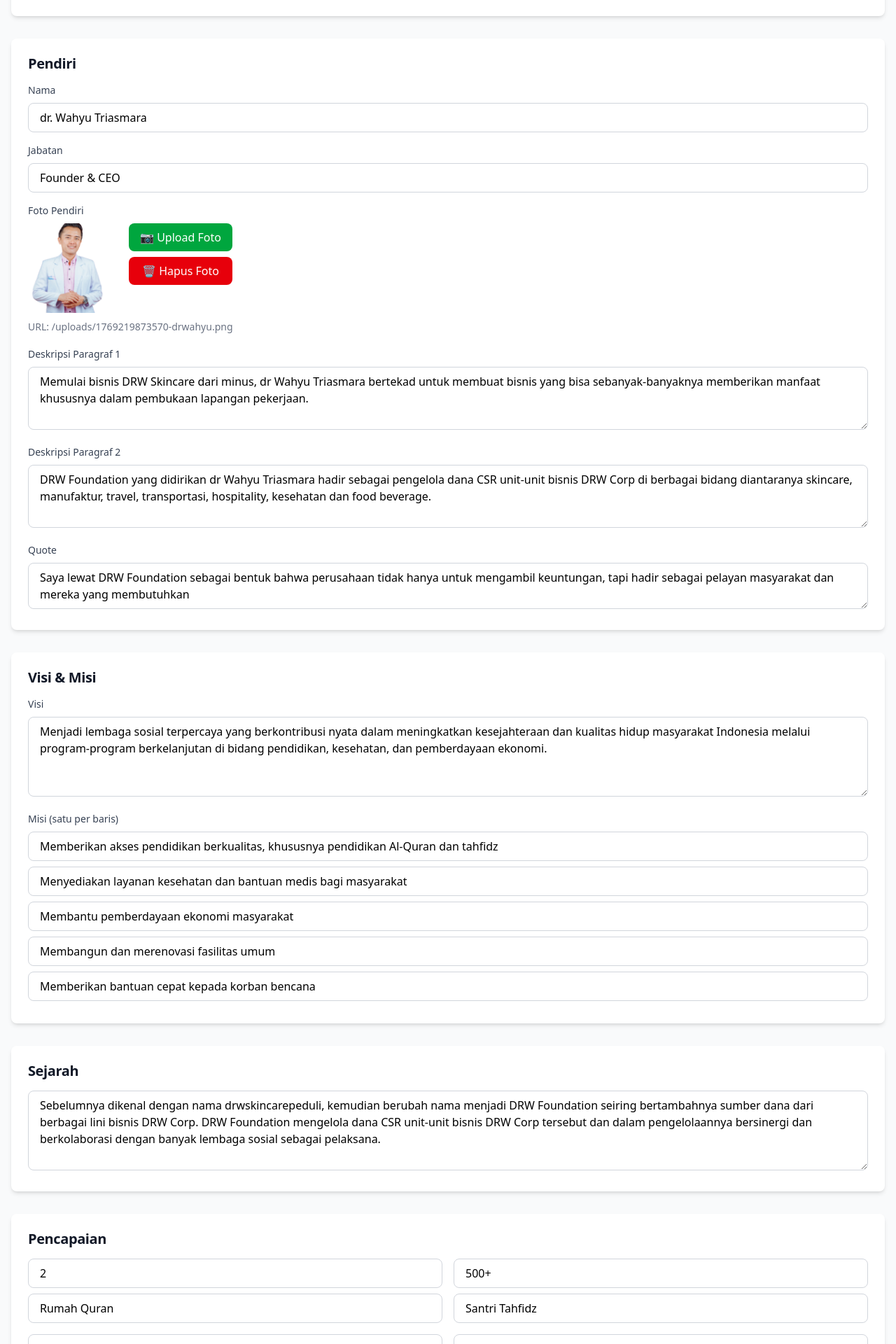
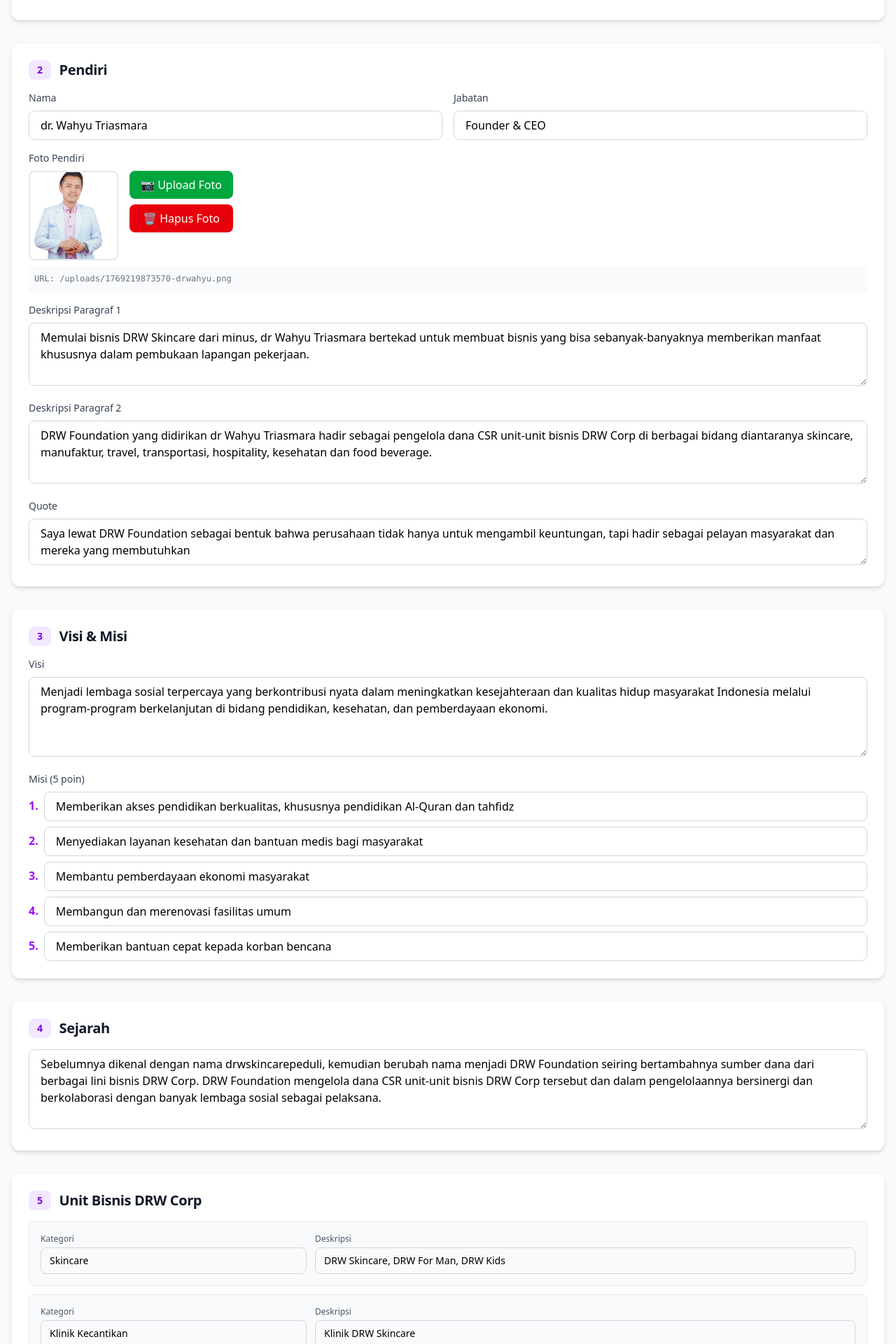
Before and after one commit to multimediadrw/drwfoundation, a Next.js app: page /admin/tentang in a window 1280 px wide. Shown: the part 380-2300 px from the top of the page at 70% size. Built offline with nearby package versions, Linux system fonts and the light colour scheme; no server answers.

Commit message:
Fix: Add Unit Bisnis section and improve admin tentang page layout

```diff
--- a/app/admin/tentang/page.tsx
+++ b/app/admin/tentang/page.tsx
@@ -151,12 +151,12 @@ export default function AdminTentangPage() {
   }
 
   return (
-    <div className="min-h-screen bg-gray-50">
+    <div className="min-h-screen bg-gray-50 pb-20">
       {/* Header */}
       <div className="bg-white shadow-sm border-b sticky top-0 z-10">
         <div className="max-w-7xl mx-auto px-4 py-4 flex items-center justify-between">
           <div className="flex items-center space-x-4">
-            <Link href="/admin" className="text-purple-600 hover:text-purple-700">
+            <Link href="/admin" className="text-purple-600 hover:text-purple-700 font-medium">
               ← Dashboard
             </Link>
             <h1 className="text-2xl font-bold text-gray-900">Edit Halaman Tentang</h1>
@@ -164,7 +164,7 @@ export default function AdminTentangPage() {
           <button
             onClick={handleSave}
             disabled={saving}
-            className="px-6 py-2 bg-purple-600 text-white rounded-lg hover:bg-purple-700 disabled:opacity-50 disabled:cursor-not-allowed flex items-center space-x-2"
+            className="px-6 py-2 bg-purple-600 text-white rounded-lg hover:bg-purple-700 disabled:opacity-50 disabled:cursor-not-allowed flex items-center space-x-2 transition-colors"
           >
             {saving ? (
               <>
@@ -181,7 +181,7 @@ export default function AdminTentangPage() {
       {/* Message */}
       {message && (
         <div className="max-w-7xl mx-auto px-4 py-4">
-          <div className={`p-4 rounded-lg ${message.includes('✅') ? 'bg-green-50 text-green-800' : 'bg-red-50 text-red-800'}`}>
+          <div className={`p-4 rounded-lg ${message.includes('✅') ? 'bg-green-50 text-green-800 border border-green-200' : 'bg-red-50 text-red-800 border border-red-200'}`}>
             {message}
           </div>
         </div>
@@ -191,8 +191,11 @@ export default function AdminTentangPage() {
       <div className="max-w-7xl mx-auto px-4 py-8 space-y-8">
 
         {/* Hero Section */}
-        <div className="bg-white rounded-lg shadow-md p-6">
-          <h2 className="text-xl font-bold text-gray-900 mb-4">Hero Section</h2>
+        <div className="bg-white rounded-xl shadow-md p-6 border border-gray-100">
+          <h2 className="text-xl font-bold text-gray-900 mb-4 flex items-center">
+            <span className="bg-purple-100 text-purple-700 rounded-lg px-3 py-1 text-sm mr-3">1</span>
+            Hero Section
+          </h2>
           <div className="space-y-4">
             <div>
               <label className="block text-sm font-medium text-gray-700 mb-2">Title</label>
@@ -216,9 +219,13 @@ export default function AdminTentangPage() {
         </div>
 
         {/* Pendiri Section */}
-        <div className="bg-white rounded-lg shadow-md p-6">
-          <h2 className="text-xl font-bold text-gray-900 mb-4">Pendiri</h2>
+        <div className="bg-white rounded-xl shadow-md p-6 border border-gray-100">
+          <h2 className="text-xl font-bold text-gray-900 mb-4 flex items-center">
+            <span className="bg-purple-100 text-purple-700 rounded-lg px-3 py-1 text-sm mr-3">2</span>
+            Pendiri
+          </h2>
           <div className="space-y-4">
+            <div className="grid grid-cols-1 md:grid-cols-2 gap-4">
               <div>
                 <label className="block text-sm font-medium text-gray-700 mb-2">Nama</label>
                 <input
@@ -237,17 +244,19 @@ export default function AdminTentangPage() {
                   className="w-full px-4 py-2 border border-gray-300 rounded-lg focus:ring-2 focus:ring-purple-600 focus:border-transparent"
                 />
               </div>
+            </div>
+
             <div>
               <label className="block text-sm font-medium text-gray-700 mb-2">Foto Pendiri</label>
               <div className="flex items-start space-x-4">
                 {data.pendiri.foto && (
                   <div className="relative">
-                    <img src={data.pendiri.foto} alt="Foto Pendiri" className="w-32 h-32 object-cover rounded-lg" />
+                    <img src={data.pendiri.foto} alt="Foto Pendiri" className="w-32 h-32 object-cover rounded-lg border-2 border-gray-200" />
                   </div>
                 )}
                 <div className="flex flex-col space-y-2">
-                  <label className="px-4 py-2 bg-green-600 text-white rounded-lg hover:bg-green-700 cursor-pointer text-center">
-                    {uploading ? 'Uploading...' : '📷 Upload Foto'}
+                  <label className="px-4 py-2 bg-green-600 text-white rounded-lg hover:bg-green-700 cursor-pointer text-center transition-colors">
+                    {uploading ? '⏳ Uploading...' : '📷 Upload Foto'}
                     <input
                       type="file"
                       accept="image/*"
@@ -259,7 +268,7 @@ export default function AdminTentangPage() {
                   {data.pendiri.foto && (
                     <button
                       onClick={handleDeleteFoto}
-                      className="px-4 py-2 bg-red-600 text-white rounded-lg hover:bg-red-700"
+                      className="px-4 py-2 bg-red-600 text-white rounded-lg hover:bg-red-700 transition-colors"
                     >
                       🗑️ Hapus Foto
                     </button>
@@ -267,9 +276,10 @@ export default function AdminTentangPage() {
                 </div>
               </div>
               {data.pendiri.foto && (
-                <p className="text-sm text-gray-500 mt-2">URL: {data.pendiri.foto}</p>
+                <p className="text-xs text-gray-500 mt-2 font-mono bg-gray-50 p-2 rounded">URL: {data.pendiri.foto}</p>
               )}
             </div>
+
             <div>
               <label className="block text-sm font-medium text-gray-700 mb-2">Deskripsi Paragraf 1</label>
               <textarea
@@ -283,6 +293,7 @@ export default function AdminTentangPage() {
                 className="w-full px-4 py-2 border border-gray-300 rounded-lg focus:ring-2 focus:ring-purple-600 focus:border-transparent"
               />
             </div>
+
             <div>
               <label className="block text-sm font-medium text-gray-700 mb-2">Deskripsi Paragraf 2</label>
               <textarea
@@ -296,6 +307,7 @@ export default function AdminTentangPage() {
                 className="w-full px-4 py-2 border border-gray-300 rounded-lg focus:ring-2 focus:ring-purple-600 focus:border-transparent"
               />
             </div>
+
             <div>
               <label className="block text-sm font-medium text-gray-700 mb-2">Quote</label>
               <textarea
@@ -303,14 +315,18 @@ export default function AdminTentangPage() {
                 onChange={(e) => setData({ ...data, pendiri: { ...data.pendiri, quote: e.target.value } })}
                 rows={2}
                 className="w-full px-4 py-2 border border-gray-300 rounded-lg focus:ring-2 focus:ring-purple-600 focus:border-transparent"
+                placeholder="Quote inspiratif dari pendiri..."
               />
             </div>
           </div>
         </div>
 
         {/* Visi & Misi */}
-        <div className="bg-white rounded-lg shadow-md p-6">
-          <h2 className="text-xl font-bold text-gray-900 mb-4">Visi & Misi</h2>
+        <div className="bg-white rounded-xl shadow-md p-6 border border-gray-100">
+          <h2 className="text-xl font-bold text-gray-900 mb-4 flex items-center">
+            <span className="bg-purple-100 text-purple-700 rounded-lg px-3 py-1 text-sm mr-3">3</span>
+            Visi & Misi
+          </h2>
           <div className="space-y-4">
             <div>
               <label className="block text-sm font-medium text-gray-700 mb-2">Visi</label>
@@ -322,9 +338,11 @@ export default function AdminTentangPage() {
               />
             </div>
             <div>
-              <label className="block text-sm font-medium text-gray-700 mb-2">Misi (satu per baris)</label>
+              <label className="block text-sm font-medium text-gray-700 mb-2">Misi (5 poin)</label>
+              <div className="space-y-2">
                 {data.misi.map((item, index) => (
-                <div key={index} className="mb-2">
+                  <div key={index} className="flex items-start space-x-2">
+                    <span className="text-purple-600 font-bold mt-2">{index + 1}.</span>
                     <input
                       type="text"
                       value={item}
@@ -333,45 +351,101 @@ export default function AdminTentangPage() {
                         newMisi[index] = e.target.value
                         setData({ ...data, misi: newMisi })
                       }}
-                    className="w-full px-4 py-2 border border-gray-300 rounded-lg focus:ring-2 focus:ring-purple-600 focus:border-transparent"
+                      className="flex-1 px-4 py-2 border border-gray-300 rounded-lg focus:ring-2 focus:ring-purple-600 focus:border-transparent"
+                      placeholder={`Misi ${index + 1}`}
                     />
                   </div>
                 ))}
               </div>
             </div>
           </div>
+        </div>
 
         {/* Sejarah */}
-        <div className="bg-white rounded-lg shadow-md p-6">
-          <h2 className="text-xl font-bold text-gray-900 mb-4">Sejarah</h2>
+        <div className="bg-white rounded-xl shadow-md p-6 border border-gray-100">
+          <h2 className="text-xl font-bold text-gray-900 mb-4 flex items-center">
+            <span className="bg-purple-100 text-purple-700 rounded-lg px-3 py-1 text-sm mr-3">4</span>
+            Sejarah
+          </h2>
           <textarea
             value={data.sejarah}
             onChange={(e) => setData({ ...data, sejarah: e.target.value })}
             rows={4}
             className="w-full px-4 py-2 border border-gray-300 rounded-lg focus:ring-2 focus:ring-purple-600 focus:border-transparent"
+            placeholder="Ceritakan sejarah singkat DRW Foundation..."
           />
         </div>
 
+        {/* Unit Bisnis DRW Corp */}
+        <div className="bg-white rounded-xl shadow-md p-6 border border-gray-100">
+          <h2 className="text-xl font-bold text-gray-900 mb-4 flex items-center">
+            <span className="bg-purple-100 text-purple-700 rounded-lg px-3 py-1 text-sm mr-3">5</span>
+            Unit Bisnis DRW Corp
+          </h2>
+          <div className="space-y-3">
+            {data.unitBisnis.map((unit, index) => (
+              <div key={index} className="grid grid-cols-1 md:grid-cols-3 gap-3 p-4 bg-gray-50 rounded-lg border border-gray-200">
+                <div>
+                  <label className="block text-xs font-medium text-gray-600 mb-1">Kategori</label>
+                  <input
+                    type="text"
+                    value={unit.kategori}
+                    onChange={(e) => {
+                      const newUnitBisnis = [...data.unitBisnis]
+                      newUnitBisnis[index].kategori = e.target.value
+                      setData({ ...data, unitBisnis: newUnitBisnis })
+                    }}
+                    className="w-full px-3 py-2 border border-gray-300 rounded-lg focus:ring-2 focus:ring-purple-600 focus:border-transparent text-sm"
+                    placeholder="Contoh: Skincare"
+                  />
+                </div>
+                <div className="md:col-span-2">
+                  <label className="block text-xs font-medium text-gray-600 mb-1">Deskripsi</label>
+                  <input
+                    type="text"
+                    value={unit.deskripsi}
+                    onChange={(e) => {
+                      const newUnitBisnis = [...data.unitBisnis]
+                      newUnitBisnis[index].deskripsi = e.target.value
+                      setData({ ...data, unitBisnis: newUnitBisnis })
+                    }}
+                    className="w-full px-3 py-2 border border-gray-300 rounded-lg focus:ring-2 focus:ring-purple-600 focus:border-transparent text-sm"
+                    placeholder="Contoh: DRW Skincare, DRW For Man, DRW Kids"
+                  />
+                </div>
+              </div>
+            ))}
+          </div>
+          <p className="text-xs text-gray-500 mt-3">
+            💡 Tip: Pisahkan nama unit bisnis dengan koma (,) untuk tampilan yang rapi
+          </p>
+        </div>
+
         {/* Pencapaian */}
-        <div className="bg-white rounded-lg shadow-md p-6">
-          <h2 className="text-xl font-bold text-gray-900 mb-4">Pencapaian</h2>
+        <div className="bg-white rounded-xl shadow-md p-6 border border-gray-100">
+          <h2 className="text-xl font-bold text-gray-900 mb-4 flex items-center">
+            <span className="bg-purple-100 text-purple-700 rounded-lg px-3 py-1 text-sm mr-3">6</span>
+            Pencapaian Kami
+          </h2>
           <div className="grid grid-cols-1 md:grid-cols-2 gap-4">
             {data.pencapaian.map((item, index) => (
-              <div key={index} className="space-y-2">
+              <div key={index} className="p-4 bg-gradient-to-br from-purple-50 to-pink-50 rounded-lg border border-purple-200">
+                <label className="block text-xs font-medium text-gray-600 mb-2">Pencapaian {index + 1}</label>
+                <div className="space-y-2">
                   <input
                     type="text"
-                  placeholder="Angka"
+                    placeholder="Angka (Contoh: 500+)"
                     value={item.angka}
                     onChange={(e) => {
                       const newPencapaian = [...data.pencapaian]
                       newPencapaian[index].angka = e.target.value
                       setData({ ...data, pencapaian: newPencapaian })
                     }}
-                  className="w-full px-4 py-2 border border-gray-300 rounded-lg focus:ring-2 focus:ring-purple-600 focus:border-transparent"
+                    className="w-full px-4 py-2 border border-gray-300 rounded-lg focus:ring-2 focus:ring-purple-600 focus:border-transparent font-bold text-lg"
                   />
                   <input
                     type="text"
-                  placeholder="Label"
+                    placeholder="Label (Contoh: Santri Tahfidz)"
                     value={item.label}
                     onChange={(e) => {
                       const newPencapaian = [...data.pencapaian]
@@ -381,6 +455,7 @@ export default function AdminTentangPage() {
                     className="w-full px-4 py-2 border border-gray-300 rounded-lg focus:ring-2 focus:ring-purple-600 focus:border-transparent"
                   />
                 </div>
+              </div>
             ))}
           </div>
         </div>
@@ -388,13 +463,13 @@ export default function AdminTentangPage() {
       </div>
 
       {/* Sticky Save Button Mobile */}
-      <div className="fixed bottom-0 left-0 right-0 bg-white border-t p-4 md:hidden">
+      <div className="fixed bottom-0 left-0 right-0 bg-white border-t p-4 md:hidden shadow-lg">
         <button
           onClick={handleSave}
           disabled={saving}
-          className="w-full px-6 py-3 bg-purple-600 text-white rounded-lg hover:bg-purple-700 disabled:opacity-50 disabled:cursor-not-allowed"
+          className="w-full px-6 py-3 bg-purple-600 text-white rounded-lg hover:bg-purple-700 disabled:opacity-50 disabled:cursor-not-allowed font-medium transition-colors"
         >
-          {saving ? 'Menyimpan...' : '💾 Simpan'}
+          {saving ? '⏳ Menyimpan...' : '💾 Simpan Perubahan'}
         </button>
       </div>
     </div>
```
Lines whose indentation alone changed are shown as unchanged.
